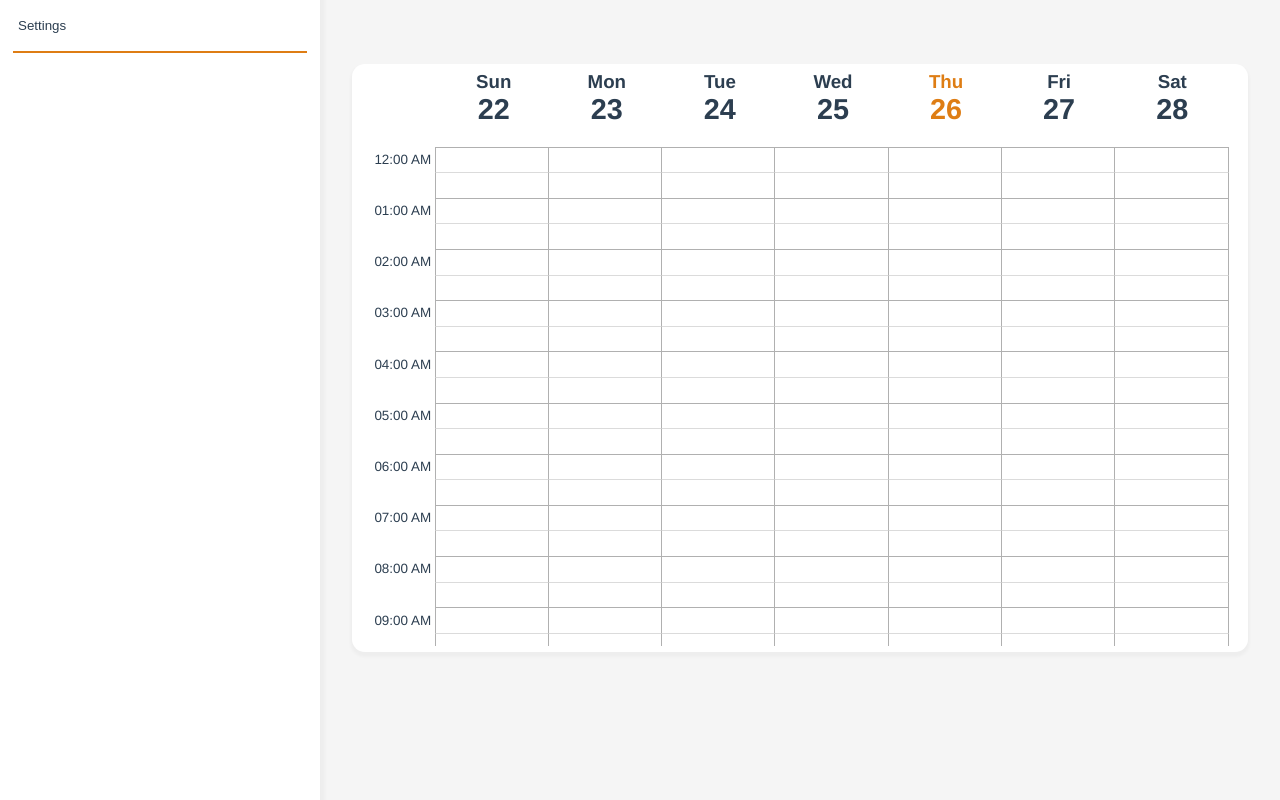
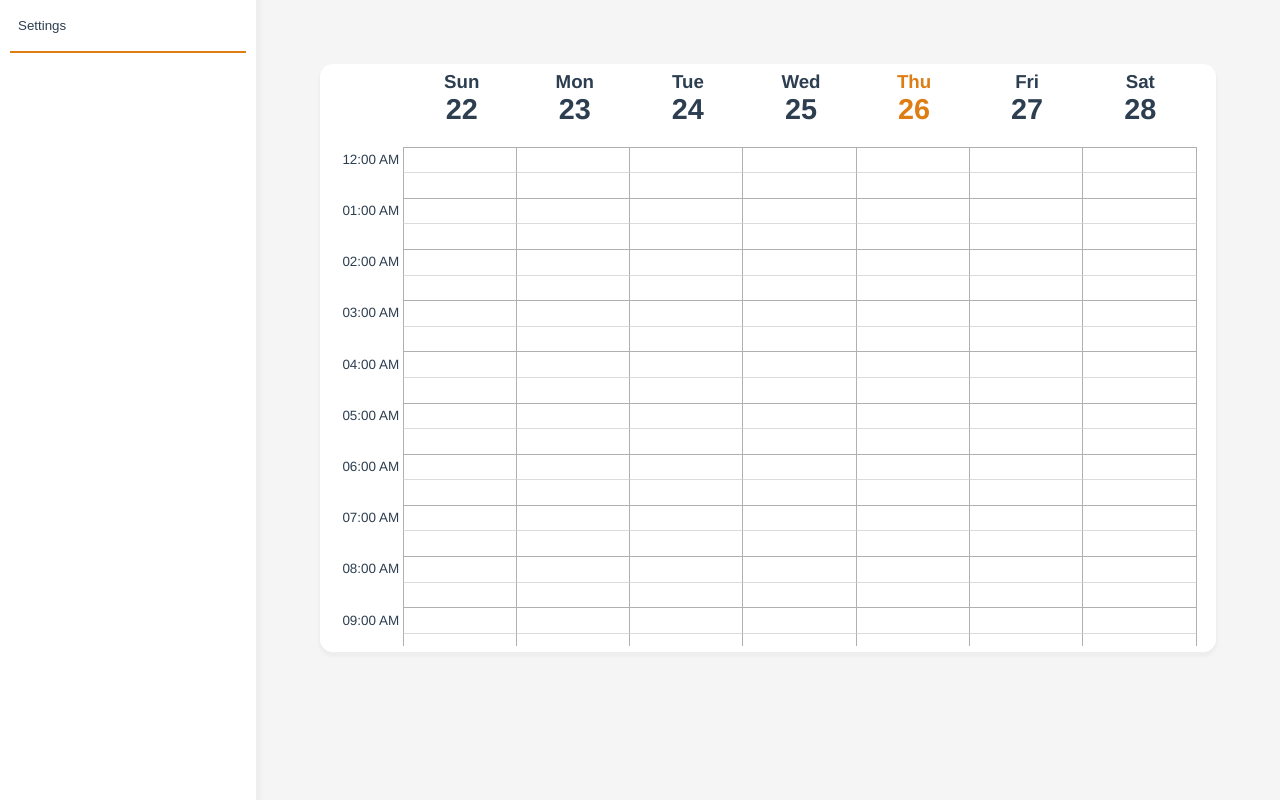
Before and after one commit to Samuca2308/Vue3-Weekly-Schedule, a Vue app: page / in a window 1280 px wide. Built offline with nearby package versions, Linux system fonts and the light colour scheme.

Commit message:
1 file modified

```diff
--- a/src/App.vue
+++ b/src/App.vue
@@ -25,7 +25,7 @@
     <WeekSchedule
       :monday="mondayBool"
       :militaryTime="militaryBool"
-      :minimal="windowWidth <= 700"
+      :minimal="windowWidth <= 900"
       size="30rem"
       :records="records"
     />
@@ -143,7 +143,7 @@ main {
   position: relative;
   top: 0;
   height: 100vh;
-  width: 20rem;
+  width: clamp(12rem, 20%, 20rem);
   background-color: var(--background);
   box-shadow: 0 0 0.2rem 0.3rem #00000008;
 }
```
